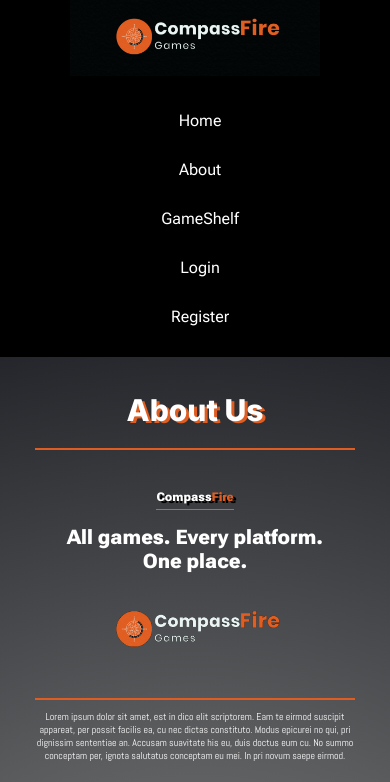
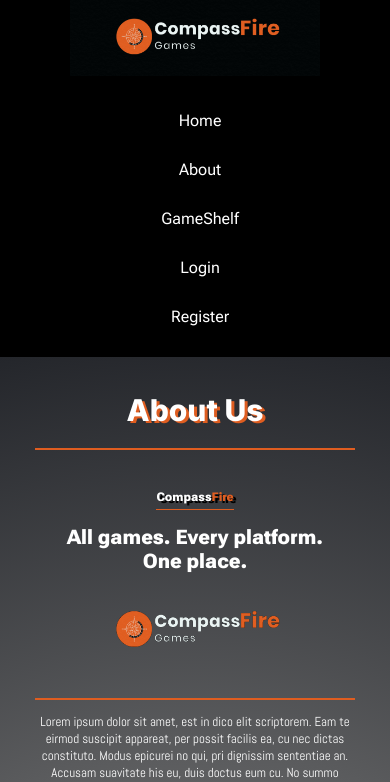
Before and after one commit to Neri0817/compassfire-games-web-app, a React (Create React App) app in the folder client/: page /about in a window 390 px wide. Shown: the top 782 px of the page. Built offline with nearby package versions, Linux system fonts and the light colour scheme; no server answers.

Commit message:
Update App.css

```diff
--- a/client/src/App.css
+++ b/client/src/App.css
@@ -1465,7 +1465,7 @@ header {
 
   .about-section-main-p {
     padding: 0;
-    font-size: 10px;
+    font-size: 13px;
   }
 
   .about-section-main-img {
@@ -1490,7 +1490,6 @@ header {
     width: 50%;
   }
 
-  /* * Footer */
   /* * Footer */
   .footer-container-row {
     flex-direction: column;
```
